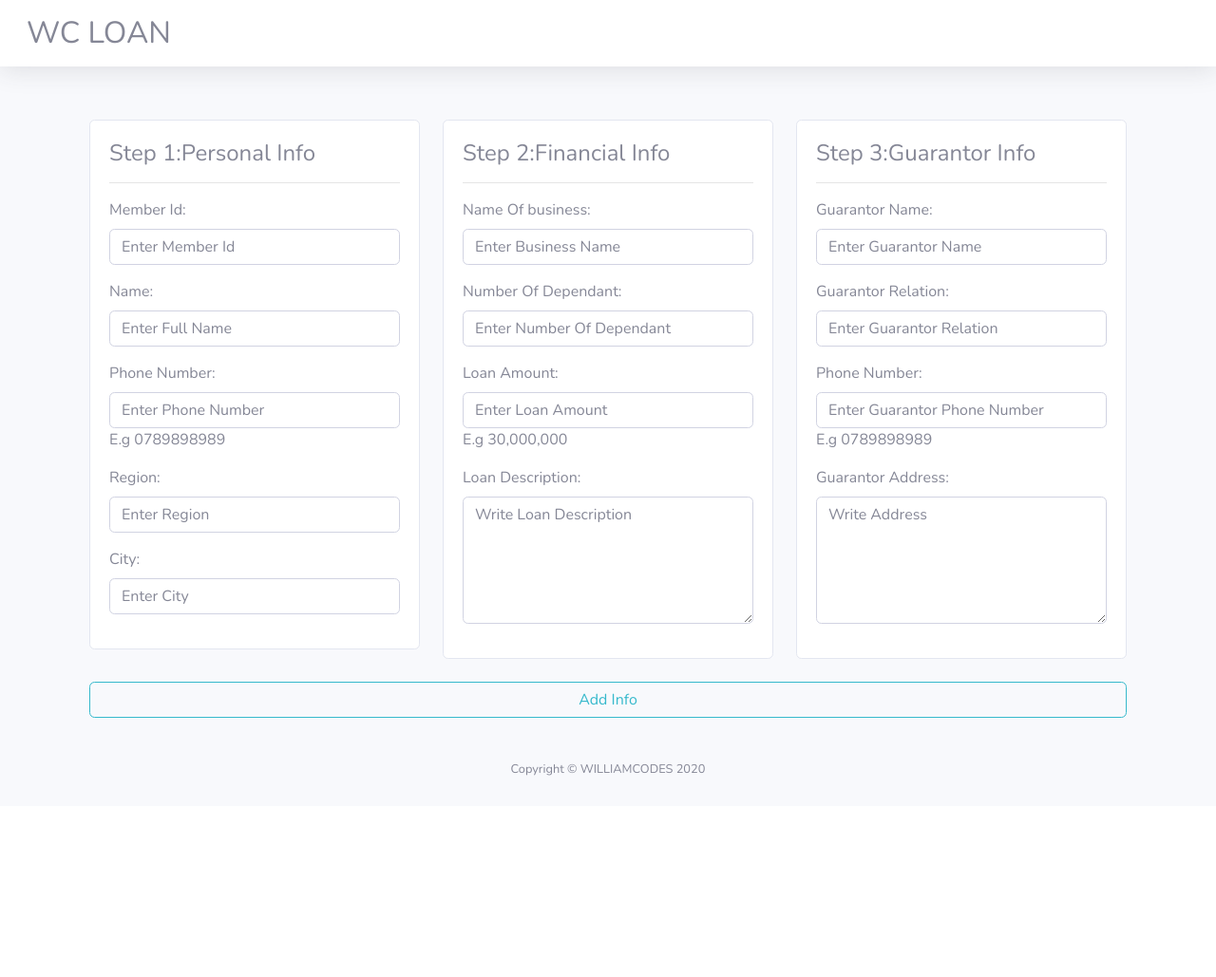
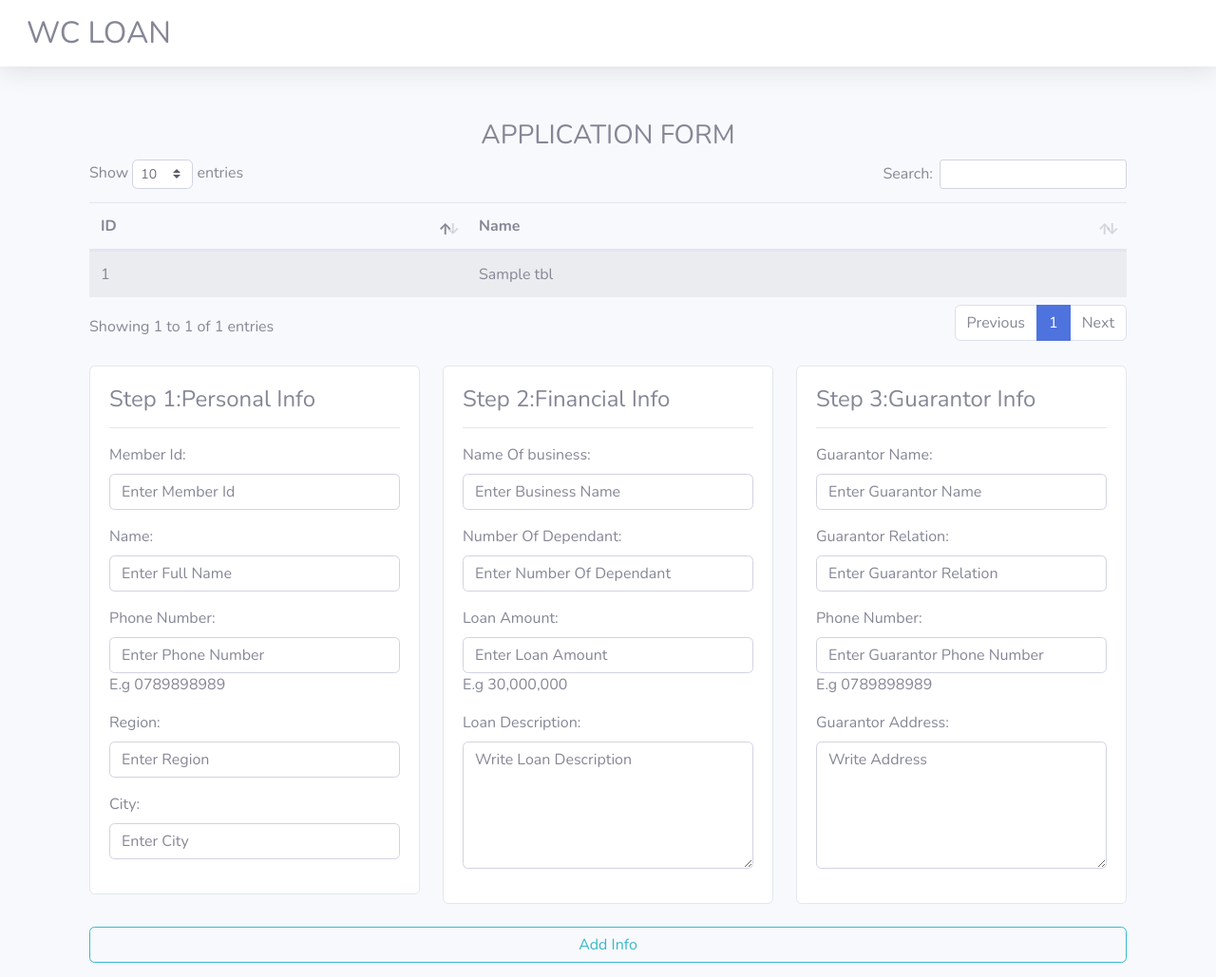
Before and after one commit to yeswedocode/WC-LOANS, a PHP site: page /addInfo.php in a window 1280 px wide. Shown: the top 1029 px of the page at 95% size. Before the commit the page ends 817 px from the top, so only its background shows below. Run offline with PHP 8.4, Linux system fonts and the light colour scheme; tables that the repository leaves empty or names only in its code hold one stand-in row (values such as "Sample post").

Commit message:
by williamcodes

```diff
--- a/addInfo.php
+++ b/addInfo.php
@@ -15,7 +15,7 @@
         <div class="container" style="padding-top:2rem">
             <div class="row">
                 <div class="col">
-                     <?php
+                    <?php
                     if(@$_GET['msg'] == 'doneWithPersonalInfo')
                     {
 
@@ -63,6 +63,32 @@
 
 
                     ?>
+                    <h3 class="text-center text-muted">APPLICATION FORM</h3>
+                     <table class="table table-striped" id="dataTable">
+            <thead>
+                <th>ID</th>
+                <th>Name</th>
+            </thead>
+            <tbody>
+                <?php
+                    $sql = "SELECT * FROM personal_info_tbl";
+                    $query = mysqli_query($dbconn,$sql);
+
+                    while($row=mysqli_fetch_array($query)) {
+
+                        $id = $row['id'];
+                        $name = $row['name'];
+
+                        ?>
+                <tr>
+                    <td><?php echo $id; ?></td>
+                    <td><?php echo $name; ?></td>
+                </tr>
+
+                <?php    } ?>
+            </tbody>
+        </table>
+                    <br>
                     <form action="<?php $_SERVER['PHP_SELF']; ?>" method="post">
                         <div class="row">
                             <div class="col-md-4">
@@ -80,7 +106,7 @@
                                         </div>
                                         <label>Phone Number:</label>
                                         <div class="form-group">
-                                            <input type="text" name="phone"  class="form-control" placeholder="Enter Phone Number" required>E.g 0789898989
+                                            <input type="text" name="phone" class="form-control" placeholder="Enter Phone Number" required>E.g 0789898989
                                         </div>
                                         <label>Region:</label>
                                         <div class="form-group">
@@ -93,6 +119,7 @@
                                     </div>
                                 </div>
                             </div>
+
                             <div class="col-md-4">
                                 <div class="card">
                                     <div class="card-body">
@@ -132,11 +159,11 @@
                                         </div>
                                         <label>Phone Number:</label>
                                         <div class="form-group">
-                                            <input type="text" name="gphone"  class="form-control" placeholder="Enter Guarantor Phone Number" required>E.g 0789898989
+                                            <input type="text" name="gphone" class="form-control" placeholder="Enter Guarantor Phone Number" required>E.g 0789898989
                                         </div>
                                         <label>Guarantor Address:</label>
                                         <div class="form-group">
-                                             <textarea name="gaddress" class="form-control" rows="5" placeholder="Write Address"></textarea>
+                                            <textarea name="gaddress" class="form-control" rows="5" placeholder="Write Address"></textarea>
                                         </div>
                                     </div>
                                 </div>
--- a/heart/allinone.php
+++ b/heart/allinone.php
@@ -260,7 +260,8 @@ if(isset($_POST['addInfo']))
 
             else
             {
-               $createMemberQuery = "INSERT INTO personal_info_tbl(id,name,phone,region,city,business_name,dependant,loan_amount,description,gname,grelation,gphone,gaddress,status) VALUES('$id','$name','$phone','$region','$city','$business_name','$dependant','$loan_amount','$description','$gname','$grelation','$gphone','$gaddress',$status)";
+               $createMemberQuery = "INSERT INTO personal_info_tbl(id,name,phone,region,city,business_name,dependant,loan_amount,description,gname,grelation,gphone,gaddress,status) VALUES('$id','$name','$phone','$region','$city','$business_name','$dependant','$loan_amount','$description','$gname','$grelation','$gphone','$gaddress','$status')";
+
                $resultQuery = mysqli_query($dbconn,$createMemberQuery);
 
                header("Location: addInfo.php?msg=doneWithPersonalInfo");
@@ -275,4 +276,58 @@ if(isset($_POST['addInfo']))
 
 
 
+
+
+//////////////////////        CHANGE PASSWORD FOR USER       /////////////////////////////////////////////
+
+if(isset($_POST['changePassword']))
+{
+    $currentPassword = $_POST['currentPassword'];
+    $newPassword = $_POST['newPassword'];
+    $repeatPassword = $_POST['repeatPassword'];
+
+    $selectPassword = "SELECT * FROM users";
+    $resultQuery = mysqli_query($dbconn,$selectPassword);
+
+    while($row=mysqli_fetch_array($resultQuery))
+    {
+        $name = $_POST['name'];
+        $password = $_POST['password'];
+    }
+
+    if($currentPassword != $password)
+    {
+        header("Location: editUser.php?msg=currentPassword");
+        exit();
+    }
+    else if($newPassword != $repeatPassword)
+    {
+         header("Location: editUser.php?msg=passwordMatch");
+         exit();
+    }
+    else if($newPassword == $repeatPassword && $newPassword == $currentPassword)
+    {
+         header("Location: editUser.php?msg=newPasswordExist");
+         exit();
+    }
+             else if(!preg_match('/^(?=.*\d)(?=.*[A-Za-z])[0-9A-Za-z!@#$%]{8,}$/', $newPassword))
+             {
+                 header("Location: editUser.php?msg=passwordRequirement");
+                 exit();
+             }
+
+             else
+             {
+                 $hashPassword = password_hash($newPassword,PASSWORD_DEFAULT);
+                 $updatePasswordQuery = "UPDATE users SET password = $hashPassword";
+                 $resultQuery = mysqli_query($dbconn,$updatePasswordQuery);
+
+                 header("Location: users.php?msg=passwordSuccess");
+                 exit();
+             }
+
+}
+
+
+
 ?>
--- a/loanStatus.php
+++ b/loanStatus.php
@@ -56,7 +56,7 @@
                                     else
                                     {
 
-                                    $selectSearchQuery = "SELECT * FROM member_tbl WHERE id='$code'";
+                                    $selectSearchQuery = "SELECT * FROM personal_info_tbl WHERE id='$code' AND status='active'";
                                     $resultQuery = mysqli_query($dbconn,$selectSearchQuery);
                                     $searchRows = mysqli_num_rows($resultQuery);
 
@@ -89,7 +89,7 @@
                                     {
                                         echo
                                             '
-                                             <div class="alert alert-danger alert-dismissible fade show text-info text-center my-3">
+                                             <div class="alert alert-warning alert-dismissible fade show text-info text-center my-3">
 								             <button type="button" class="close" data-dismiss="alert">&times;</button>
 								             <strong>Status Check!</strong> Not Yet Activated.
 				                             </div>
--- a/login.php
+++ b/login.php
@@ -15,7 +15,7 @@
                 <div class="col-md-3 mx-auto">
                     <div class="card">
                         <div class="card-body">
-                            <a href="addLoan.php" class="fa-2x"><span class="badge badge-pill badge-info">Apply for Loan</span></a>
+                            <a href="addInfo.php" class="fa-2x"><span class="badge badge-pill badge-info">Apply for Loan</span></a>
                             <a href="loanStatus.php" class="fa-2x"><span class="badge badge-pill badge-success">Loan Status</span></a>
                             <a href="#" class="fa-2x"><span class="badge badge-pill badge-warning">FAQ</span></a>
                         </div>
```
Also changed, not shown: editUser.php (+5 -5 lines).
